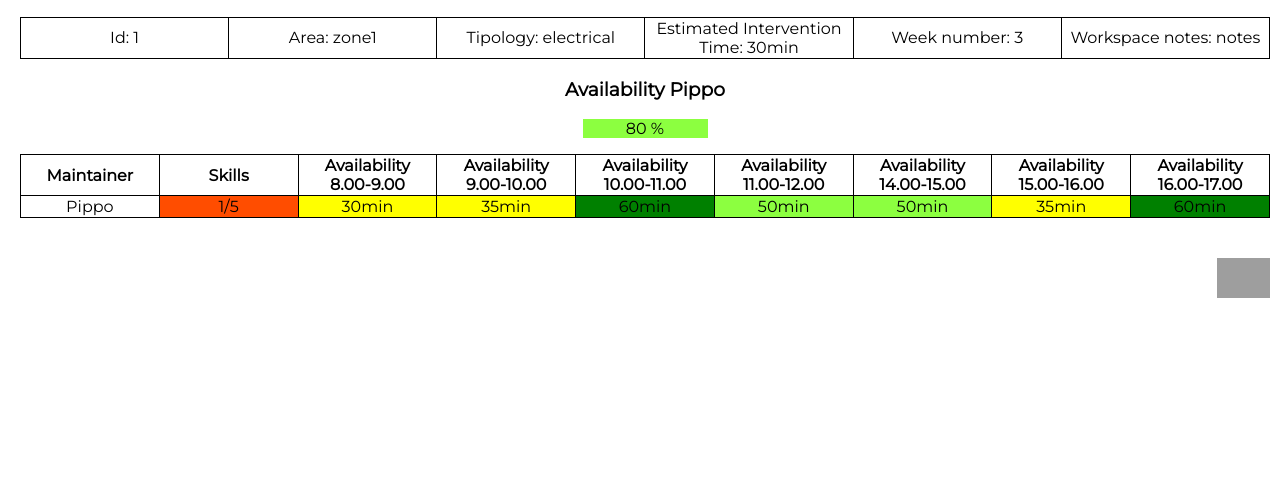
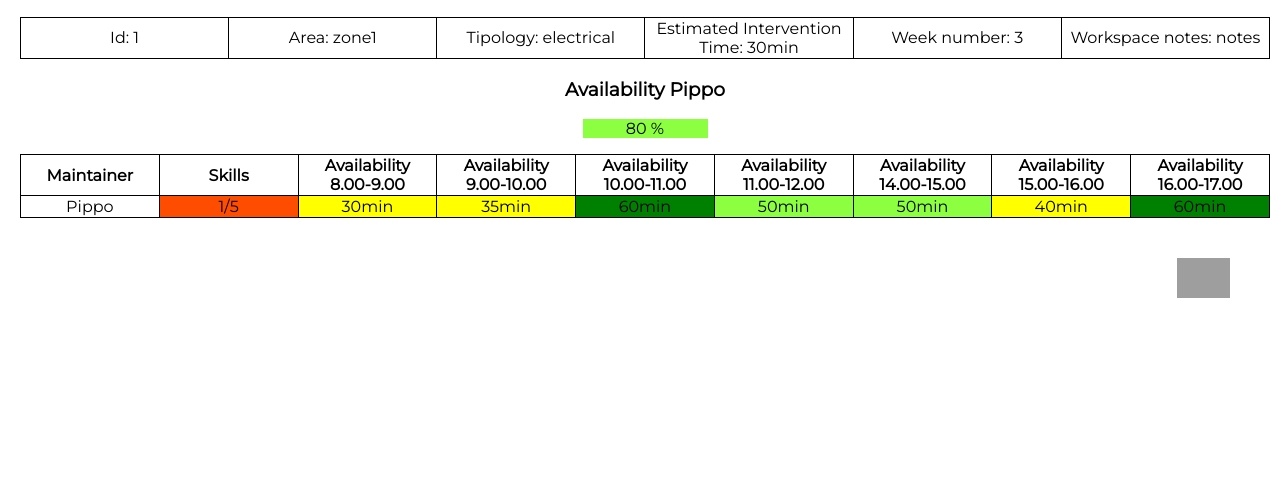
Before and after one commit to Alessia0498/SE_Gruppo10_Planner, a PHP site: page /screens/send-maintenance-activity.screen.php?availability=80 in a window 1280 px wide. Shown: the part 181-678 px from the top of the page. Run offline with PHP 8.4, Linux system fonts and the light colour scheme; grey boxes are pictures that could not be loaded.

Commit message:
changes send and view after send

```diff
--- a/index.css
+++ b/index.css
@@ -121,7 +121,7 @@
 
 .tableFunctionsSend {
   height: 100px;
-
+  margin-right: 20px;
   float: right;
 }
 
--- a/screens/modify-maintenance-activity.screen.php
+++ b/screens/modify-maintenance-activity.screen.php
@@ -213,7 +213,7 @@
 
 
       <label for="note">Workspace notes: <br />
-        <textarea rows="5" cols="81" name="note" id="note" value="<?php echo $data['note'] ?>"> </textarea> <br />
+        <input type="text" name="note" id="note" value="<?php echo $data['note']; ?>" /> <br />
       </label>
 
       <button type="submit" name="save" id="save" value="Save" class="button"> Save</button>
--- a/screens/send-maintenance-activity.screen.php
+++ b/screens/send-maintenance-activity.screen.php
@@ -28,9 +28,9 @@
 
         $maintainer =  array(
             'name' => 'Pippo', 'skills' => 1, 'min1' => 30, 'min2' => 35,
-            'min3' => 60, 'min4' => 50, 'min5' => 50, 'min6' => 35, 'min7' => 60
+            'min3' => 60, 'min4' => 50, 'min5' => 50, 'min6' => 40, 'min7' => 60
         );
-    }
+        // }
 
         switch ($_GET['availability']) {
             case 0:
@@ -38,26 +38,26 @@
                 break;
 
             case 20:
-            $color0 = ("style=\"background:orange; text-align:center; width:10%;cursor:pointer;\"");
+                $color0 = ("style=\"background:orange; text-align:center; width:10%;\"");
                 break;
 
             case 50:
-            $color0 = ("style=\"background:yellow; text-align:center; width:10%;cursor:pointer;\"");
+                $color0 = ("style=\"background:yellow; text-align:center; width:10%;\"");
                 break;
 
 
             case 80:
-            $color0 = ("style=\"background:#8cff40; text-align:center; width:10%;cursor:pointer;\"");
+                $color0 = ("style=\"background:#8cff40; text-align:center; width:10%;\"");
                 break;
 
             case 100:
-            $color0 = ("style=\"background:green; text-align:center; width:10%;cursor:pointer;\"");
+                $color0 = ("style=\"background:green; text-align:center; width:10%;\"");
                 break;
         }
 
         switch ($maintainer['min1']) {
             case 30:
-            $color = ("style=\"background:yellow; text-align:center; width:10%;\"");
+                $color = ("style=\"background:yellow; text-align:center; width:10%;cursor:pointer;\"");
                 break;
 
             case 35:
@@ -80,7 +80,7 @@
 
         switch ($maintainer['min2']) {
             case 30:
-            $color1 = ("style=\"background:yellow; text-align:center; width:10%;\"");
+                $color1 = ("style=\"background:yellow; text-align:center; width:10%;cursor:pointer;\"");
                 break;
 
             case 35:
@@ -103,7 +103,7 @@
 
         switch ($maintainer['min3']) {
             case 30:
-            $color2 = ("style=\"background:yellow; text-align:center; width:10%;\"");
+                $color2 = ("style=\"background:yellow; text-align:center; width:10%; cursor:pointer;\"");
                 break;
 
             case 35:
@@ -111,7 +111,7 @@
                 break;
 
             case 40:
-            $color2= ("style=\"background:yellow; text-align:center; width:10%;cursor:pointer;\"");
+                $color2 = ("style=\"background:yellow; text-align:center; width:10%;cursor:pointer;\"");
                 break;
 
 
@@ -126,7 +126,7 @@
 
         switch ($maintainer['min4']) {
             case 30:
-            $color3 = ("style=\"background:yellow; text-align:center; width:10%;\"");
+                $color3 = ("style=\"background:yellow; text-align:center; width:10%;cursor:pointer;\"");
                 break;
 
             case 35:
@@ -150,7 +150,7 @@
 
         switch ($maintainer['min5']) {
             case 30:
-            $color4 = ("style=\"background:yellow; text-align:center; width:10%;\"");
+                $color4 = ("style=\"background:yellow; text-align:center; width:10%; cursor:pointer;\"");
                 break;
 
             case 35:
@@ -173,7 +173,7 @@
 
         switch ($maintainer['min6']) {
             case 30:
-            $color5 = ("style=\"background:yellow; text-align:center; width:10%;\"");
+                $color5 = ("style=\"background:yellow; text-align:center; width:10%; cursor:pointer;\"");
                 break;
 
             case 35:
@@ -196,11 +196,11 @@
 
         switch ($maintainer['min7']) {
             case 30:
-            $color6 = ("style=\"background:yellow; text-align:center; width:10%;\"");
+                $color6 = ("style=\"background:yellow; text-align:center; width:10%; cursor:pointer;\"");
                 break;
 
             case 35:
-            $color6= ("style=\"background:yellow; text-align:center; width:10%;cursor:pointer;\"");
+                $color6 = ("style=\"background:yellow; text-align:center; width:10%;cursor:pointer;\"");
                 break;
 
             case 40:
@@ -209,11 +209,11 @@
 
 
             case 50:
-            $color6= ("style=\"background:#8cff40; text-align:center; width:10%;cursor:pointer;\"");
+                $color6 = ("style=\"background:#8cff40; text-align:center; width:10%;cursor:pointer;\"");
                 break;
 
             case 60:
-            $color6= ("style=\"background:green; text-align:center; width:10%;cursor:pointer;\"");
+                $color6 = ("style=\"background:green; text-align:center; width:10%;cursor:pointer;\"");
                 break;
         }
 
@@ -288,29 +288,36 @@
 
 
 
-        <td " . $color . "  'class=\"clickable-row\" onClick=\"javascript:window.location.href='send-maintenance-activity.screen.php?availability=" . $maintainer['min1'] . "'\">" . $maintainer['min1'] . "min</td>
-        <td " . $color1 . " 'class=\"clickable-row\" onClick=\"javascript:window.location.href='send-maintenance-activity.screen.php?availability=" . $maintainer['min2'] . "'\">" . $maintainer['min2'] . "min</td>
-        <td " . $color2 . "   'class=\"clickable-row\" onClick=\"javascript:window.location.href='send-maintenance-activity.screen.php?availability=" . $maintainer['min3'] . "'\">" . $maintainer['min3'] . "min</td>
-        <td " . $color3 . "  'class=\"clickable-row\" onClick=\"javascript:window.location.href='send-maintenance-activity.screen.php?availability=" . $maintainer['min4'] . "'\">" . $maintainer['min4'] . "min</td>
-        <td " . $color4 . "  'class=\"clickable-row\" onClick=\"javascript:window.location.href='send-maintenance-activity.screen.php?availability=" . $maintainer['min5'] . "'\">" . $maintainer['min5'] . "min</td>
-        <td " . $color5 . "  'class=\"clickable-row\" onClick=\"javascript:window.location.href='send-maintenance-activity.screen.php?availability=" . $maintainer['min6'] . "'\">" . $maintainer['min6'] . "min</td>
-        <td  " . $color6 . " 'class=\"clickable-row\" onClick=\"javascript:window.location.href='send-maintenance-activity.screen.php?availability=" . $maintainer['min7'] . "'\">" . $maintainer['min7'] . "min</td>
+        <td " . $color . "  'class=\"clickable-row\" onClick=\"javascript:window.location.href='" . $_SERVER['PHP_SELF'] . "?availability=" . $_GET['availability'] . "&availability_time=" . $maintainer['min1'] . "'\">" . $maintainer['min1'] . "min</td>
+        <td " . $color1 . " 'class=\"clickable-row\" onClick=\"javascript:window.location.href='" . $_SERVER['PHP_SELF'] . "?availability=" . $_GET['availability'] . "&availability_time=" . $maintainer['min2'] . "'\">" . $maintainer['min2'] . "min</td>
+        <td " . $color2 . "   'class=\"clickable-row\" onClick=\"javascript:window.location.href='" . $_SERVER['PHP_SELF'] . "?availability=" . $_GET['availability'] . "&availability_time=" . $maintainer['min3'] . "'\">" . $maintainer['min3'] . "min</td>
+        <td " . $color3 . "  'class=\"clickable-row\" onClick=\"javascript:window.location.href='" . $_SERVER['PHP_SELF'] . "?availability=" . $_GET['availability'] . "&availability_time=" . $maintainer['min4'] . "'\">" . $maintainer['min4'] . "min</td>
+        <td " . $color4 . "  'class=\"clickable-row\" onClick=\"javascript:window.location.href='" . $_SERVER['PHP_SELF'] . "?availability=" . $_GET['availability'] . "&availability_time=" . $maintainer['min5'] . "'\">" . $maintainer['min5'] . "min</td>
+        <td " . $color5 . "  'class=\"clickable-row\" onClick=\"javascript:window.location.href='" . $_SERVER['PHP_SELF'] . "?availability=" . $_GET['availability'] . "&availability_time=" . $maintainer['min6'] . "'\">" . $maintainer['min6'] . "min</td>
+        <td  " . $color6 . " 'class=\"clickable-row\" onClick=\"javascript:window.location.href='" . $_SERVER['PHP_SELF'] . "?availability=" . $_GET['availability'] . "&availability_time=" . $maintainer['min7'] . "'\">" . $maintainer['min7'] . "min</td>
         </tr>
          </tbody>
          </table>
          </td>
         </tr></table>";
+
             ?>
         </div>
 
         <div class="tableFunctionsSend">
             <div class="tableFunctionsSend"></div>
 
+            <a href="view-maintenance-activity.screen.php?send=yes">
                 <img src="../assets/send.png" class="image1" title="Send maintenance activity to maintainer">
-
+            </a>
         </div>
 
+    <?php
 
+    }
+
+
+    ?>
 
 </body>
 
```
Also changed, not shown: screens/view-maintenance-activity.screen.php (+20 -1 lines). Lines whose indentation alone changed are shown as unchanged.
